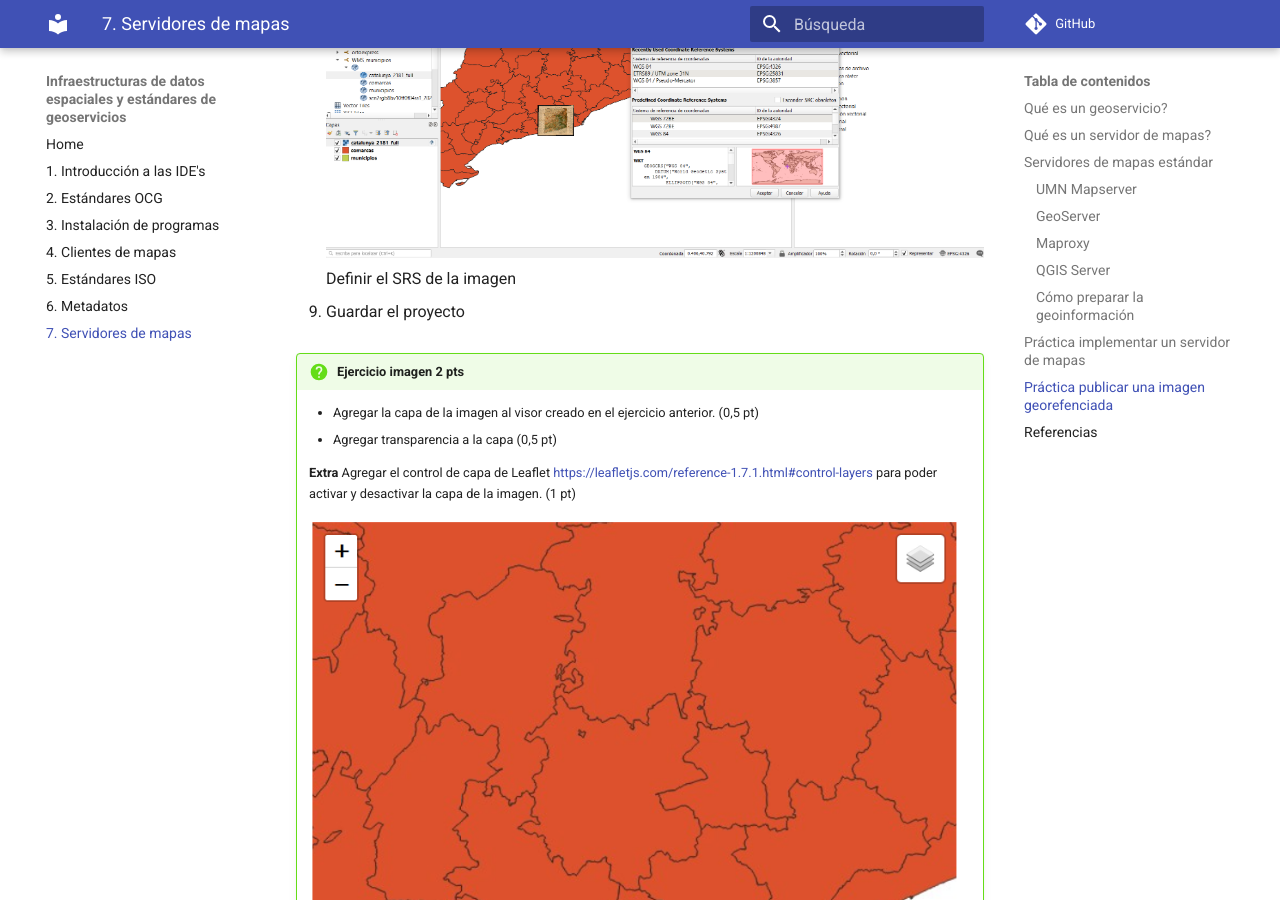
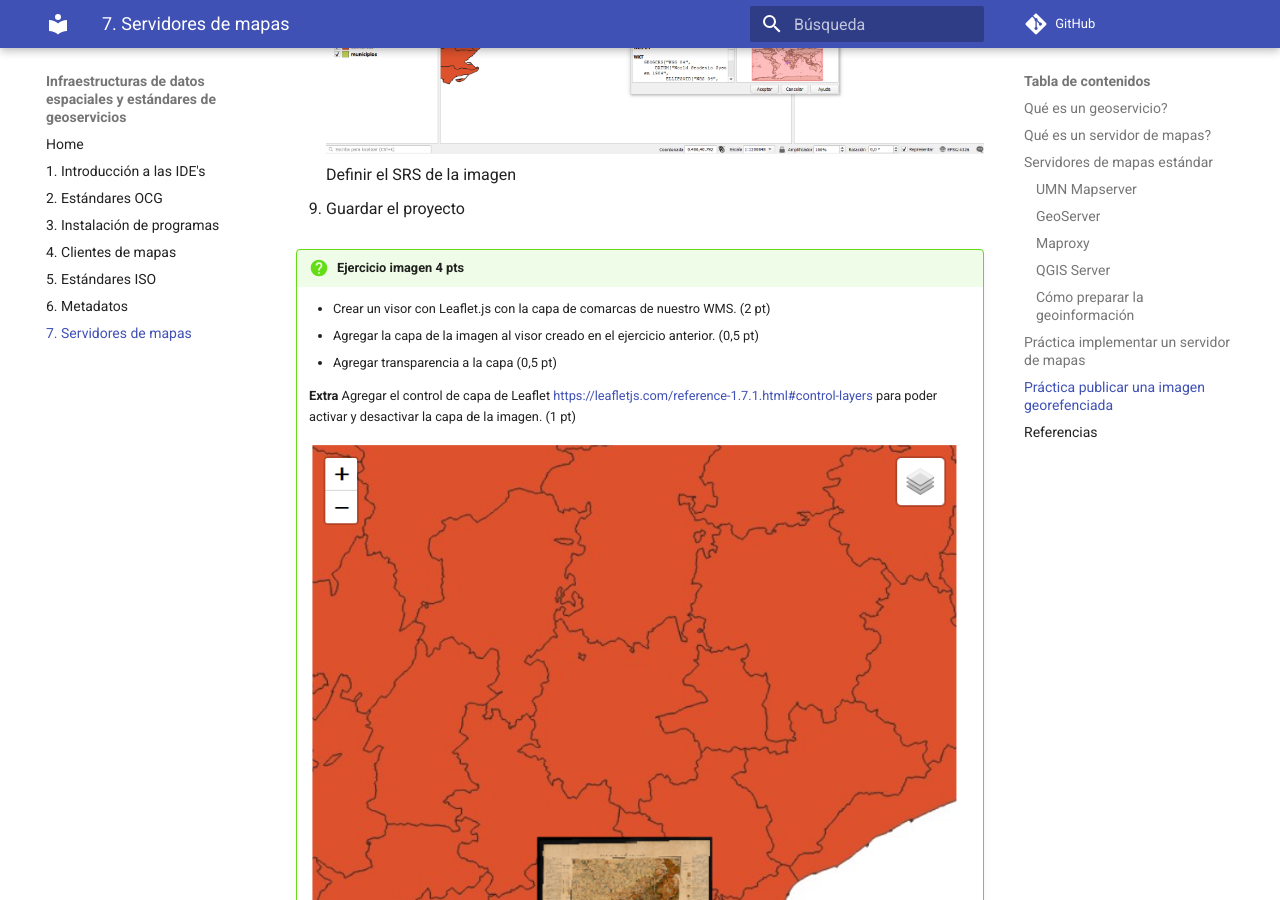
Before and after one commit to gss-mtig/sdis-mgeo, an MkDocs documentation site: the page built from docs/servidores_de_mapa.md, in a window 1280 px wide and 900 px high, scrolled down 11295 px. Built offline with MkDocs 1.6.1 and Material for MkDocs 9.7.7, drawn with Linux system fonts in a browser that asks for light colours; comment, search, counter and statistics services are not loaded; some of the changed text lies outside the part shown.

Commit message:
unir los ejercicios en un solo cuadro

```diff
--- a/docs/servidores_de_mapa.md
+++ b/docs/servidores_de_mapa.md
@@ -205,7 +202,8 @@ Imagen con overview
 
 9. Guardar el proyecto
 
-!!! question "Ejercicio imagen 2 pts"
+!!! question "Ejercicio imagen 4 pts"
+    * Crear un visor con Leaflet.js con la capa de comarcas de nuestro WMS. (2 pt)
     * Agregar la capa de la imagen al visor creado en el ejercicio anterior. (0,5 pt)
     * Agregar transparencia a la capa (0,5 pt)
 
```
Also changed, not shown: other parts of docs/servidores_de_mapa.md (+0 -3 lines).
